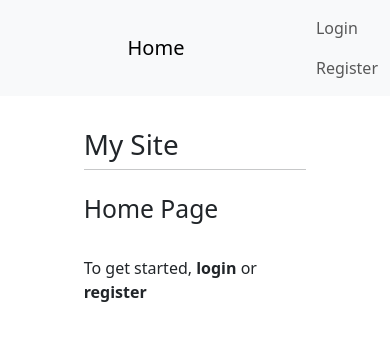
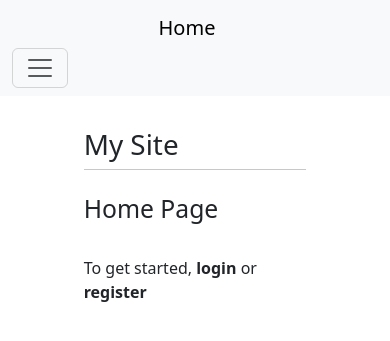
Before and after one commit to dylanp581/django_todolist, a Django app: page / in a window 390 px wide. Shown: the top 341 px of the page. Run offline with Django 4.2, Linux system fonts and the light colour scheme; some libraries are stand-ins or nearby versions.

Commit message:
made the mobile version more like the desktop 2

```diff
--- a/main/templates/main/base.html
+++ b/main/templates/main/base.html
@@ -43,8 +43,18 @@
             }
 
             @media (max-width: 768px) {
+                .sidenav {
+                    display: none;
+                }
                 .main {
                     margin-left: 0;
+                    padding: 0px 10px;
+                }
+            }
+
+            @media (min-width: 769px) {
+                .navbar {
+                    display: none;
                 }
             }
         </style>
@@ -58,39 +68,60 @@
     </head>
 
     <body>
-        <nav class="navbar navbar-expand-lg navbar-light bg-light">
-            <div class="container">
-                <div class="navbar-nav mx-auto">
+        <nav class="navbar navbar-expand-lg bg-body-tertiary">
+            <div class="container-fluid">
+                <div class="d-flex justify-content-center w-100">
                     <a class="navbar-brand" href="{% url 'home' %}">Home</a>
                 </div>
-                <div class="navbar-nav">
+                <button class="navbar-toggler" type="button" data-bs-toggle="collapse" data-bs-target="#navbarNav" aria-controls="navbarNav" aria-expanded="false" aria-label="Toggle navigation">
+                    <span class="navbar-toggler-icon"></span>
+                </button>
+                <div class="collapse navbar-collapse" id="navbarNav">
+                    <ul class="navbar-nav ms-auto">
                         {% if user.is_authenticated %}
-                        <div class="dropdown d-lg-none">
-                            <button class="btn btn-secondary dropdown-toggle" type="button" id="sidebarDropdown" data-bs-toggle="dropdown" aria-expanded="false">
+                            <li class="nav-item dropdown">
+                                <a class="nav-link dropdown-toggle" href="#" id="navbarDropdown" role="button" data-bs-toggle="dropdown" aria-expanded="false">
                                     Menu
-                            </button>
-                            <ul class="dropdown-menu" aria-labelledby="sidebarDropdown">
+                                </a>
+                                <ul class="dropdown-menu" aria-labelledby="navbarDropdown">
                                     <li><a class="dropdown-item" href="{% url 'create' %}">Create List</a></li>
                                     <li><a class="dropdown-item" href="{% url 'view' %}">View List</a></li>
                                     <li><a class="dropdown-item" href="{% url 'create_schedule' %}">Make Schedule</a></li>
                                     <li><a class="dropdown-item" href="{% url 'schedule_list' %}">Schedule</a></li>
                                 </ul>
-                        </div>
-                        <a class="nav-item nav-link d-none d-lg-block" href="{% url 'profile' %}">Profile</a>
+                            </li>
+                            <li class="nav-item">
+                                <a class="nav-link" href="{% url 'profile' %}">Profile</a>
+                            </li>
+                            <li class="nav-item">
                                 <form id="logout-form" action="{% url 'logout' %}" method="POST">
                                     {% csrf_token %}
-                            <button type="submit" class="btn btn-link nav-item nav-link">Logout</button>
+                                    <button type="submit" class="btn btn-link nav-link">Logout</button>
                                 </form>
+                            </li>
                         {% else %}
-                        <a class="nav-item nav-link" href="{% url 'login' %}">Login</a>
-                        <a class="nav-item nav-link" href="{% url 'register' %}">Register</a>
+                            <li class="nav-item">
+                                <a class="nav-link" href="{% url 'login' %}">Login</a>
+                            </li>
+                            <li class="nav-item">
+                                <a class="nav-link" href="{% url 'register' %}">Register</a>
+                            </li>
                         {% endif %}
+                    </ul>
                 </div>
             </div>
         </nav>
         <div class="container mt-4">
         {% if user.is_authenticated %}
-        <div class="sidenav d-none d-lg-block">
+        <div class="sidenav">
+            <p id="username" class="border-bottom border-dark">Welcome {{ user }}!</p>
+            <a href="{% url 'create' %}">Create List</a>
+            <a href="{% url 'view' %}">View List</a>
+            <a href="{% url 'create_schedule' %}">Make Schedule</a>
+            <a href="{% url 'schedule_list' %}">Schedule</a>
+        </div>
+        {% else %}
+        <div class="sidenav">
             <p id="username" class="border-bottom border-dark">Welcome {{ user }}!</p>
             <a href="{% url 'create' %}">Create List</a>
             <a href="{% url 'view' %}">View List</a>
```
Lines whose indentation alone changed are shown as unchanged.
